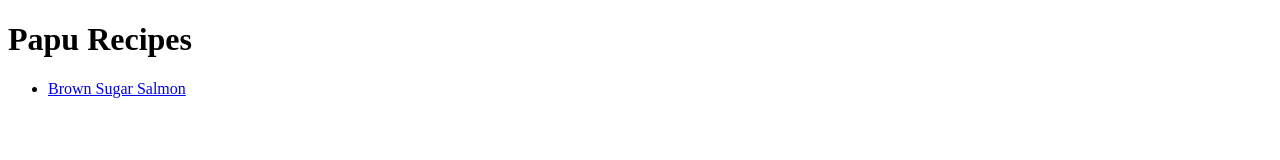
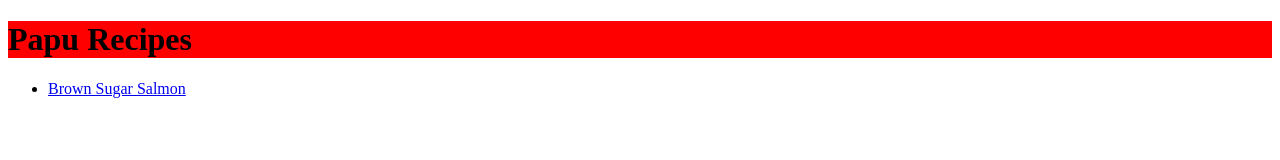
Before and after one commit to Revey/odin-recipes, a plain HTML site: page index.html in a window 1280 px wide. Drawn offline with Linux system fonts and the light colour scheme.

Commit message:
fixed the class title where the first letter was capitalized, this made it so the background color didn't change since the css file was looking for a "title" instead of "Title"

```diff
--- a/index.html
+++ b/index.html
@@ -7,7 +7,7 @@
     <link rel="stylesheet" href="styles.css">
 </head>
 <body>
-    <h1 class="Title">Papu Recipes</h1>
+    <h1 class="title">Papu Recipes</h1>
 <ul>
     <li><a href="recipes/brown-sugar-salmon.html">Brown Sugar Salmon</a></li>
 </ul>
```
